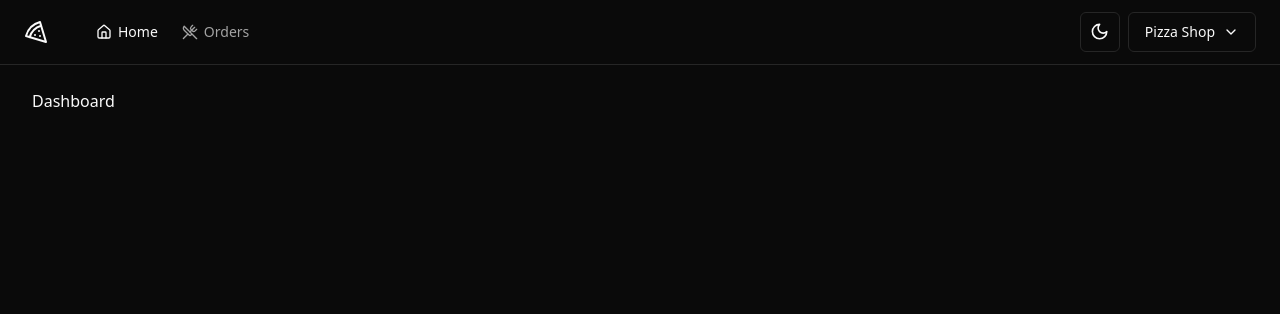
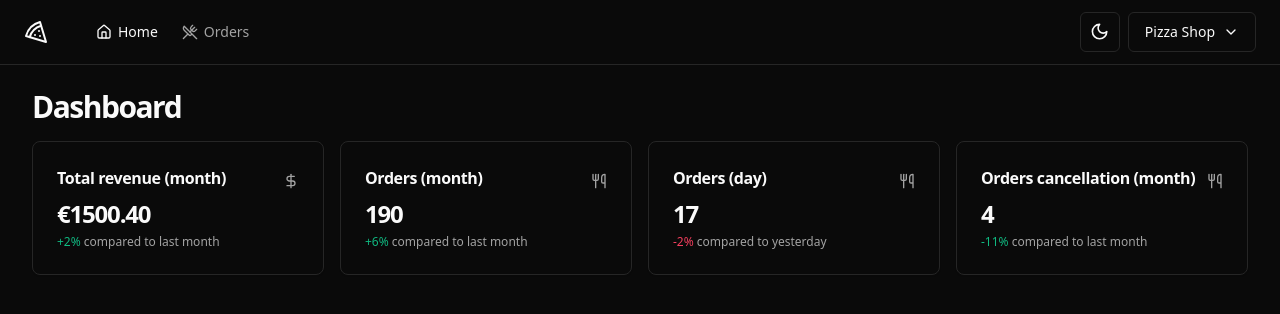
Before and after one commit to eduaardofranco/pizza-shop-web, a React app: page / in a window 1280 px wide. Shown: the top 314 px of the page. Built offline with nearby package versions, Linux system fonts and the light colour scheme; the HTML template or start-up script is replaced by a standard one.

Commit message:
dashboard cards

```diff
--- a/src/assets/routes.tsx
+++ b/src/assets/routes.tsx
@@ -1,6 +1,6 @@
 import { AppLayout } from "@/pages/_layouts/app";
 import { AuthLayout } from "@/pages/_layouts/auth";
-import { Dashboard } from "@/pages/app/dashboard";
+import { Dashboard } from "@/pages/app/dashboard/dashboard";
 import { Orders } from "@/pages/app/orders/orders";
 import { SignIn } from "@/pages/auth/sign-in";
 import { SignUp } from "@/pages/auth/sign-up";
--- /dev/null
+++ b/src/components/ui/card.tsx
@@ -0,0 +1,79 @@
+import * as React from "react"
+
+import { cn } from "@/lib/utils"
+
+const Card = React.forwardRef<
+  HTMLDivElement,
+  React.HTMLAttributes<HTMLDivElement>
+>(({ className, ...props }, ref) => (
+  <div
+    ref={ref}
+    className={cn(
+      "rounded-lg border bg-card text-card-foreground shadow-sm",
+      className
+    )}
+    {...props}
+  />
+))
+Card.displayName = "Card"
+
+const CardHeader = React.forwardRef<
+  HTMLDivElement,
+  React.HTMLAttributes<HTMLDivElement>
+>(({ className, ...props }, ref) => (
+  <div
+    ref={ref}
+    className={cn("flex flex-col space-y-1.5 p-6", className)}
+    {...props}
+  />
+))
+CardHeader.displayName = "CardHeader"
+
+const CardTitle = React.forwardRef<
+  HTMLParagraphElement,
+  React.HTMLAttributes<HTMLHeadingElement>
+>(({ className, ...props }, ref) => (
+  <h3
+    ref={ref}
+    className={cn(
+      "text-2xl font-semibold leading-none tracking-tight",
+      className
+    )}
+    {...props}
+  />
+))
+CardTitle.displayName = "CardTitle"
+
+const CardDescription = React.forwardRef<
+  HTMLParagraphElement,
+  React.HTMLAttributes<HTMLParagraphElement>
+>(({ className, ...props }, ref) => (
+  <p
+    ref={ref}
+    className={cn("text-sm text-muted-foreground", className)}
+    {...props}
+  />
+))
+CardDescription.displayName = "CardDescription"
+
+const CardContent = React.forwardRef<
+  HTMLDivElement,
+  React.HTMLAttributes<HTMLDivElement>
+>(({ className, ...props }, ref) => (
+  <div ref={ref} className={cn("p-6 pt-0", className)} {...props} />
+))
+CardContent.displayName = "CardContent"
+
+const CardFooter = React.forwardRef<
+  HTMLDivElement,
+  React.HTMLAttributes<HTMLDivElement>
+>(({ className, ...props }, ref) => (
+  <div
+    ref={ref}
+    className={cn("flex items-center p-6 pt-0", className)}
+    {...props}
+  />
+))
+CardFooter.displayName = "CardFooter"
+
+export { Card, CardHeader, CardFooter, CardTitle, CardDescription, CardContent }
--- a/src/pages/app/dashboard.tsx
+++ /dev/null
@@ -1,10 +0,0 @@
-import { Helmet } from "react-helmet-async";
-
-export function Dashboard() {
-    return (
-        <>
-            <Helmet title="DashBoard" />
-            <h1>Dashboard</h1>
-        </>
-    )
-}
--- /dev/null
+++ b/src/pages/app/dashboard/dashboard.tsx
@@ -0,0 +1,23 @@
+import { Helmet } from "react-helmet-async";
+import { MonthRevenueCard } from "./month-revenue-card";
+import { MonthOrdersAmountCard } from "./month-orders-amount-card";
+import { DayOrdersAmountCard } from "./day-orders-amount-card";
+import { MonthCancelOrdersAmout } from "./month-cancel-orders-amount-card";
+
+export function Dashboard() {
+    return (
+        <>
+            <Helmet title="DashBoard" />
+            <div className="flex flex-col gap-4">
+                <h1 className="text-3xl font-bold tracking-tighter">Dashboard</h1>
+            </div>
+
+            <div className="grid grid-cols-4 gap-4">
+                <MonthRevenueCard />
+                <MonthOrdersAmountCard />
+                <DayOrdersAmountCard />
+                <MonthCancelOrdersAmout />
+            </div>
+        </>
+    )
+}
--- /dev/null
+++ b/src/pages/app/dashboard/day-orders-amount-card.tsx
@@ -0,0 +1,22 @@
+import { Card, CardContent, CardHeader, CardTitle } from "@/components/ui/card";
+import { Utensils } from "lucide-react";
+
+export function DayOrdersAmountCard() {
+    return(
+        <Card>
+            <CardHeader className="flex-row items-center justify-between pb-2" space-y-0>
+                <CardTitle className="text-base font-semibold">Orders (day)</CardTitle>
+                <Utensils className="h-4 w-4 text-muted-foreground" />
+            </CardHeader>
+            <CardContent className="space-y-1">
+                <span className="text-2xl font-bold tracking-tighter">17</span>
+                <p className="text-xs text-muted-foreground">
+                    <span className="text-rose-500 dar:text-rose-400">
+                        -2%
+                    </span>{ ' '}
+                    compared to yesterday
+                </p>
+            </CardContent>
+        </Card>
+    )
+}
--- /dev/null
+++ b/src/pages/app/dashboard/month-cancel-orders-amount-card.tsx
@@ -0,0 +1,22 @@
+import { Card, CardContent, CardHeader, CardTitle } from "@/components/ui/card";
+import { Utensils } from "lucide-react";
+
+export function MonthCancelOrdersAmout() {
+    return(
+        <Card>
+            <CardHeader className="flex-row items-center justify-between pb-2" space-y-0>
+                <CardTitle className="text-base font-semibold">Orders cancellation (month)</CardTitle>
+                <Utensils className="h-4 w-4 text-muted-foreground" />
+            </CardHeader>
+            <CardContent className="space-y-1">
+                <span className="text-2xl font-bold tracking-tighter">4</span>
+                <p className="text-xs text-muted-foreground">
+                    <span className="text-emerald-500 dar:text-emerald-400">
+                        -11%
+                    </span>{ ' '}
+                    compared to last month
+                </p>
+            </CardContent>
+        </Card>
+    )
+}
--- /dev/null
+++ b/src/pages/app/dashboard/month-orders-amount-card.tsx
@@ -0,0 +1,22 @@
+import { Card, CardContent, CardHeader, CardTitle } from "@/components/ui/card";
+import { Utensils } from "lucide-react";
+
+export function MonthOrdersAmountCard() {
+    return(
+        <Card>
+            <CardHeader className="flex-row items-center justify-between pb-2" space-y-0>
+                <CardTitle className="text-base font-semibold">Orders (month)</CardTitle>
+                <Utensils className="h-4 w-4 text-muted-foreground" />
+            </CardHeader>
+            <CardContent className="space-y-1">
+                <span className="text-2xl font-bold tracking-tighter">190</span>
+                <p className="text-xs text-muted-foreground">
+                    <span className="text-emerald-500 dar:text-emerald-400">
+                        +6%
+                    </span>{ ' '}
+                    compared to last month
+                </p>
+            </CardContent>
+        </Card>
+    )
+}
--- /dev/null
+++ b/src/pages/app/dashboard/month-revenue-card.tsx
@@ -0,0 +1,22 @@
+import { Card, CardContent, CardHeader, CardTitle } from "@/components/ui/card";
+import { DollarSign } from "lucide-react";
+
+export function MonthRevenueCard() {
+    return(
+        <Card>
+            <CardHeader className="flex-row items-center justify-between pb-2" space-y-0>
+                <CardTitle className="text-base font-semibold">Total revenue (month)</CardTitle>
+                <DollarSign className="h-4 w-4 text-muted-foreground" />
+            </CardHeader>
+            <CardContent className="space-y-1">
+                <span className="text-2xl font-bold tracking-tighter">€1500.40</span>
+                <p className="text-xs text-muted-foreground">
+                    <span className="text-emerald-500 dar:text-emerald-400">
+                        +2%
+                    </span>{ ' '}
+                    compared to last month
+                </p>
+            </CardContent>
+        </Card>
+    )
+}
```
